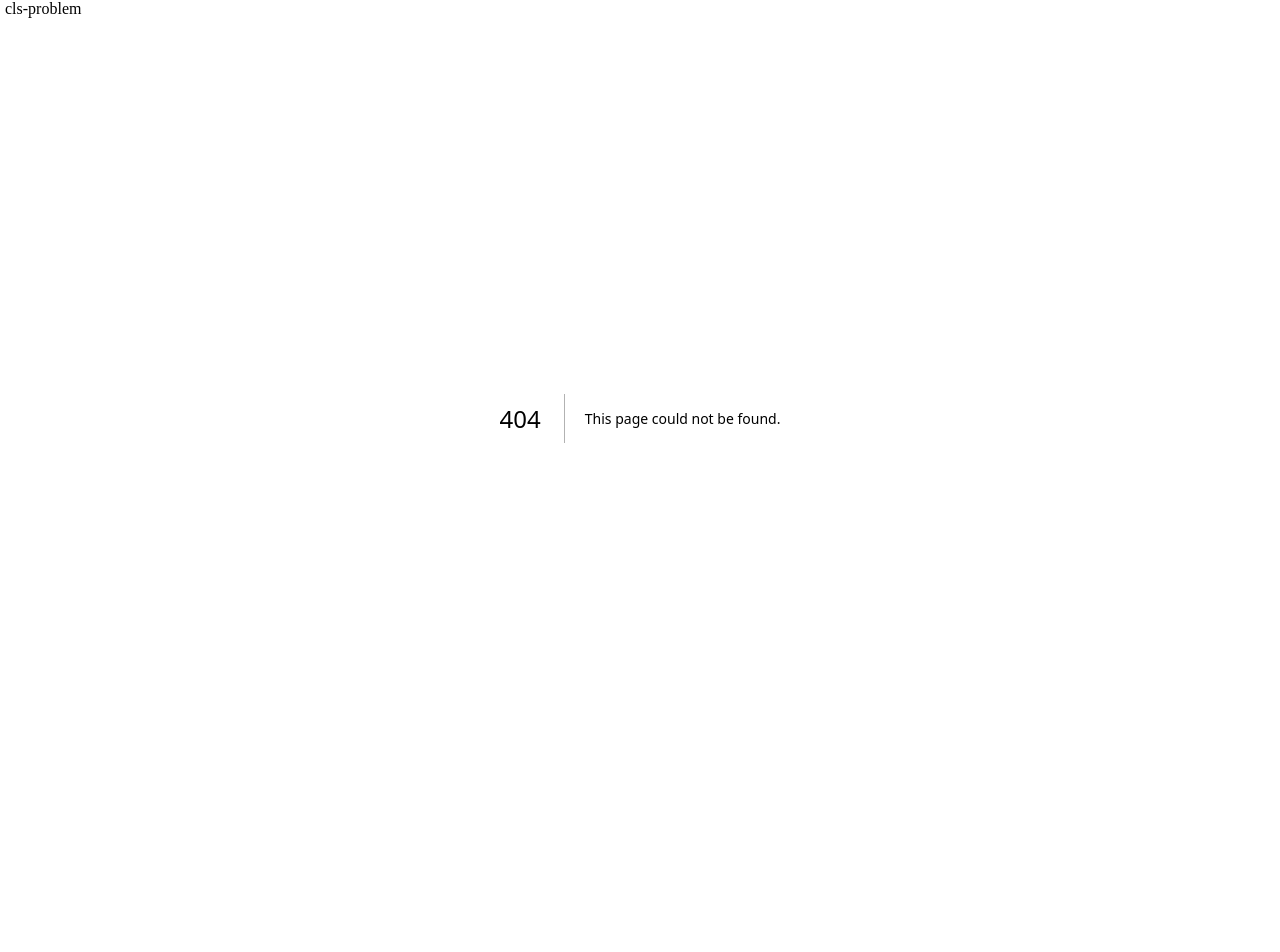
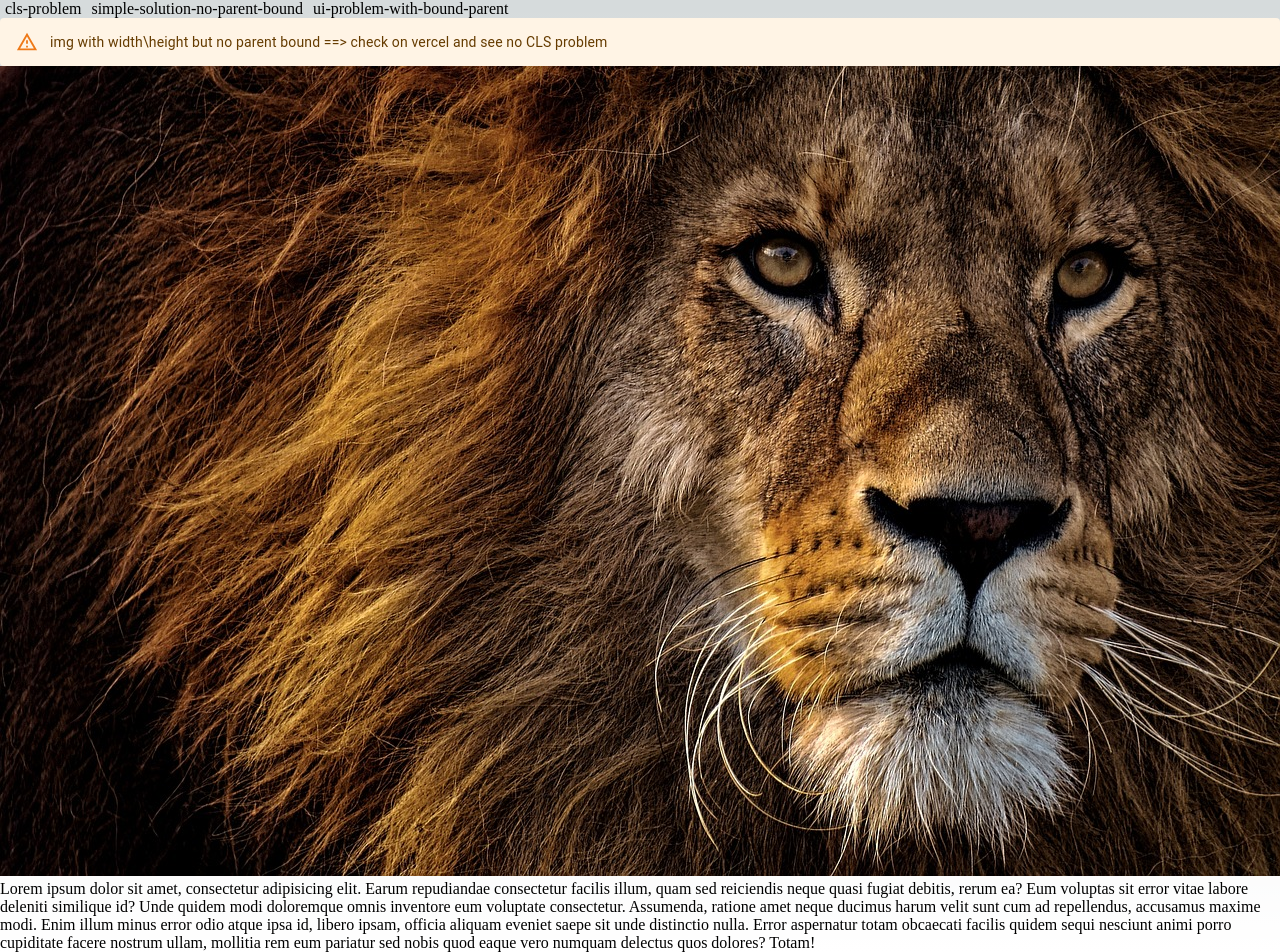
Before and after one commit to NathanKr/core-web-vitals-cls-playground, a Next.js app: page /simple-solution-no-parent-bound in a window 1280 px wide. Before the commit this address had no page. Before the commit the page ends 818 px from the top, so only its background shows below. Built offline with nearby package versions, Linux system fonts and the light colour scheme.

Commit message:
add page distorted ui

```diff
--- /dev/null
+++ b/src/pages/simple-solution-no-parent-bound.tsx
@@ -0,0 +1,27 @@
+import {
+  LION_IMG,
+  LION_IMG_HEIGHT_PX,
+  LION_IMG_WIDTH_PX,
+  LOREM_100_STRING,
+} from "@/utils/constants";
+import { Alert } from "@mui/material";
+
+const SimpleSolutionNoParentBound = () => {
+  return (
+    <>
+      <h2>
+        <Alert severity='warning'>img with width\height but no parent bound =={">"} check on vercel and see no
+        CLS problem</Alert>
+
+      </h2>
+      <img
+        src={`/${LION_IMG}`}
+        width={LION_IMG_WIDTH_PX}
+        height={LION_IMG_HEIGHT_PX}
+      />
+      <p>{LOREM_100_STRING}</p>
+    </>
+  );
+};
+
+export default SimpleSolutionNoParentBound;
--- a/src/styles/globals.css
+++ b/src/styles/globals.css
@@ -8,6 +8,7 @@
   --foreground-rgb: 0, 0, 0;
   --background-start-rgb: 214, 219, 220;
   --background-end-rgb: 255, 255, 255;
+
 
   --primary-glow: conic-gradient(
     from 180deg at 50% 50%,
--- a/src/types/tab.ts
+++ b/src/types/tab.ts
@@ -1,5 +1,7 @@
 enum Tab {
   prolem = "cls-problem",
+  simpleSolution = 'simple-solution-no-parent-bound',
+  uiProblemWithBoundParent = 'ui-problem-with-bound-parent'
 }
 
 export default Tab;
--- /dev/null
+++ b/src/utils/constants.ts
@@ -0,0 +1,13 @@
+export const LION_IMG = "lion-3576045_1280.jpg";
+export const LION_IMG_WIDTH_PX =  1280;
+export const LION_IMG_HEIGHT_PX =  810;
+export const LOREM_100_STRING = ` Lorem ipsum dolor sit amet, consectetur adipisicing elit. Earum
+repudiandae consectetur facilis illum, quam sed reiciendis neque quasi
+fugiat debitis, rerum ea? Eum voluptas sit error vitae labore deleniti
+similique id? Unde quidem modi doloremque omnis inventore eum voluptate
+consectetur. Assumenda, ratione amet neque ducimus harum velit sunt cum
+ad repellendus, accusamus maxime modi. Enim illum minus error odio atque
+ipsa id, libero ipsam, officia aliquam eveniet saepe sit unde distinctio
+nulla. Error aspernatur totam obcaecati facilis quidem sequi nesciunt
+animi porro cupiditate facere nostrum ullam, mollitia rem eum pariatur
+sed nobis quod eaque vero numquam delectus quos dolores? Totam!`;
```
Also changed, not shown: package.json (+7 -4 lines), src/pages/cls-problem.tsx (+10 -15 lines), src/pages/ui-problem-with-bound-parent.tsx (added, +26 -0 lines), 1 other file (tests, documents, lock files or other folders).
